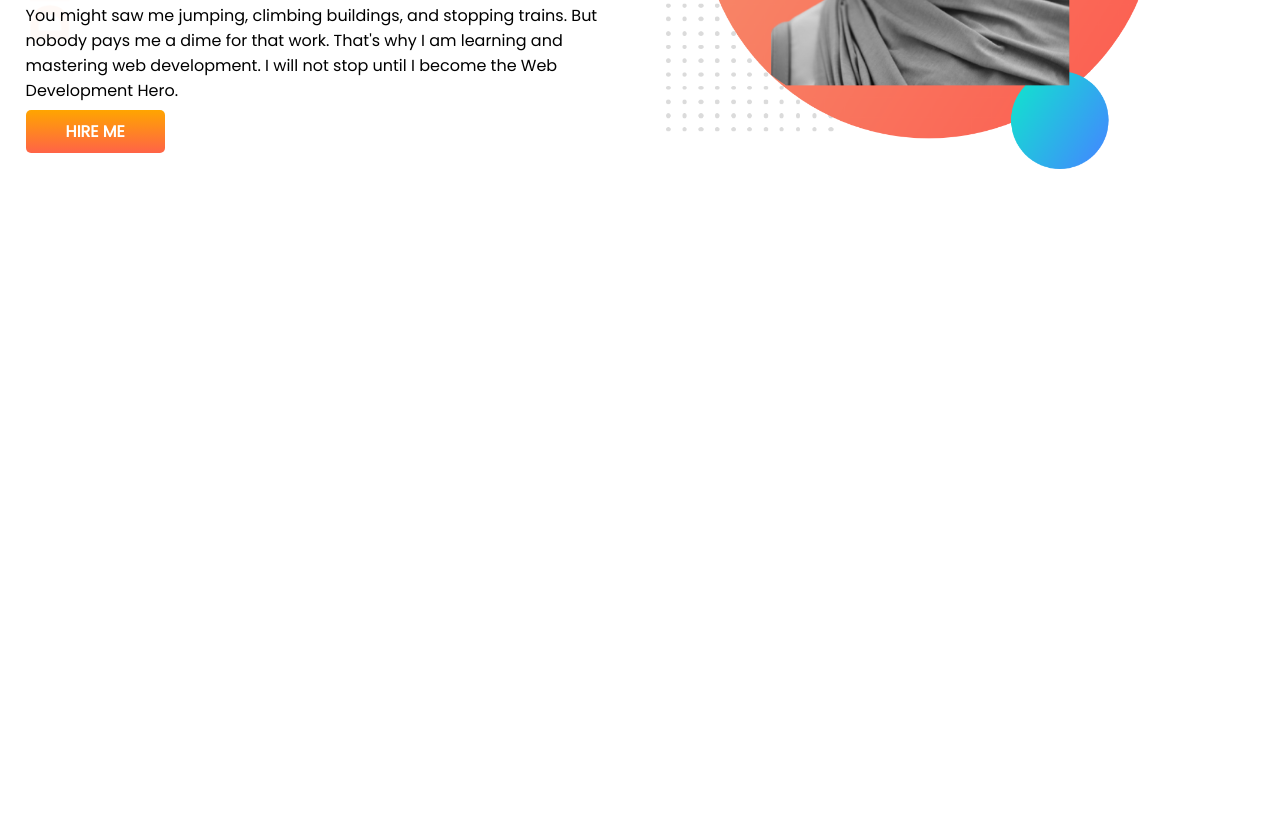
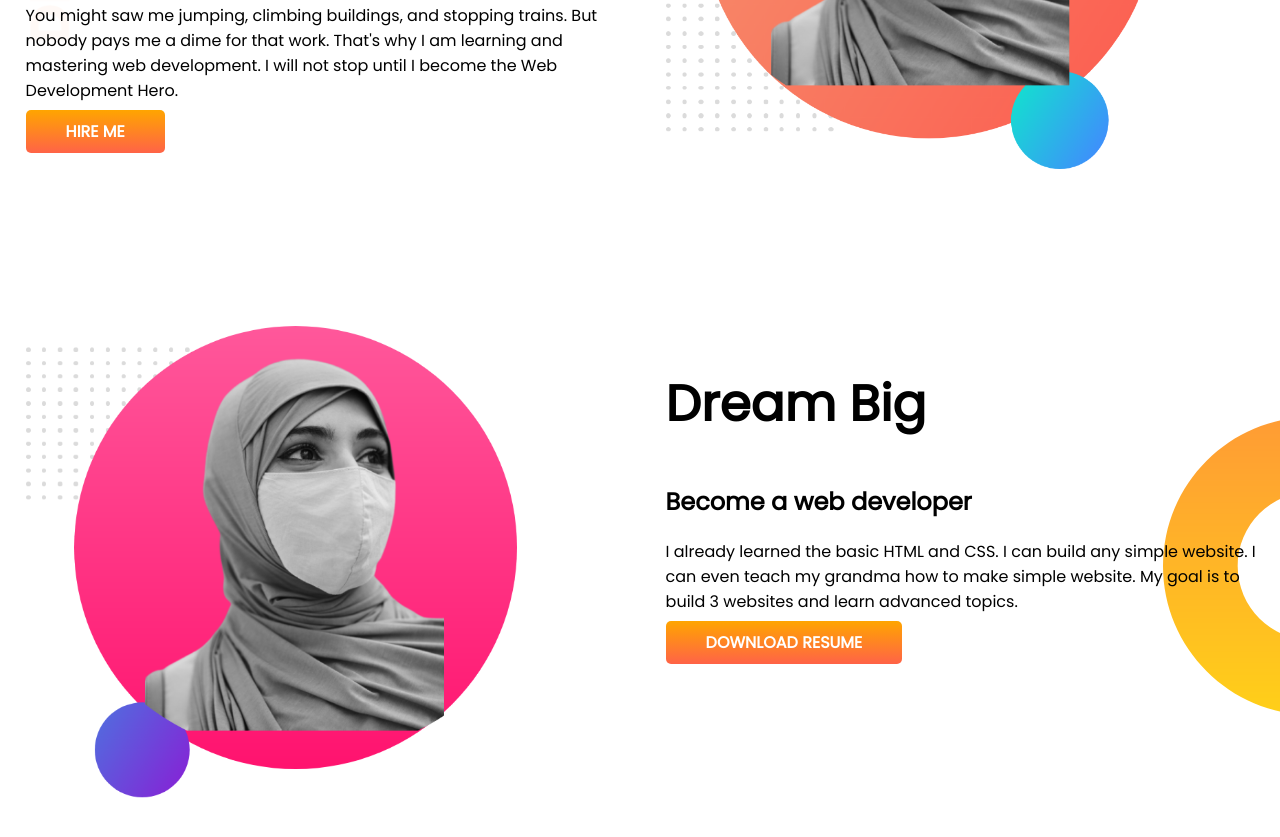
Before and after one commit to NishatFariza/developer-portfolio, a plain HTML site: page index.html in a window 1280 px wide. Shown: the part 319-1156 px from the top of the page. Before the commit the page ends 800 px from the top, so only its background shows below. Drawn offline with Linux system fonts and the light colour scheme.

Commit message:
dream added

```diff
--- a/index.html
+++ b/index.html
@@ -30,6 +30,18 @@
             <img src="images/nishat_picture.png" alt="">
         </div>
     </section>
+    <section class="dream-big">
+        <div class="half-width">
+            <img src="images/nishat2_picture.png" alt="">
+        </div>
+        <div class="half-width">
+            <h1>Dream Big</h1>
+            <h2>Become a web developer</h2>
+            <p>I already learned the basic HTML and CSS. I can build any simple website. I can even teach my grandma how
+                to make simple website. My goal is to build 3 websites and learn advanced topics.</p>
+            <a class="link-button" target="_blank" href="">DOWNLOAD RESUME</a>
+        </div>
+    </section>
 </body>
 
 </html>
--- a/style.css
+++ b/style.css
@@ -10,6 +10,7 @@ h1{
 }
 section{
     display: flex;
+    margin-bottom: 150px;
 }
 .half-width{
     width:50%;
@@ -31,3 +32,8 @@ section{
     background-repeat: no-repeat;
 
 }
+.dream-big{
+    background-image: url(images/dream-bg.png);
+    background-repeat: no-repeat;
+    background-position:right;
+}
```
Also changed, not shown: images/nishat2_picture.png (added).
